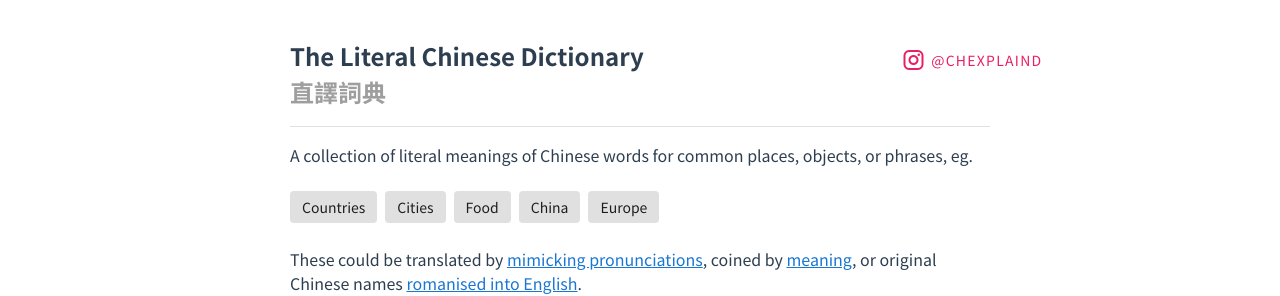
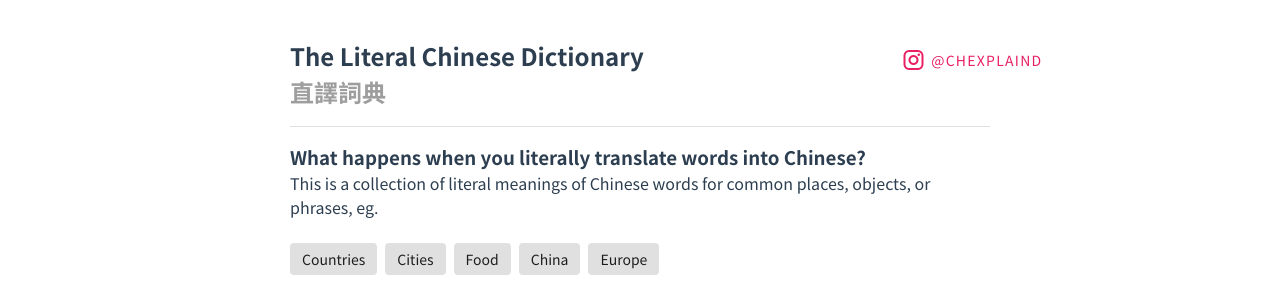
Before and after one commit to chexplaind/chexplaind.github.io, a Vue app: page / in a window 1280 px wide. Shown: the top 296 px of the page. Built offline with nearby package versions, Linux system fonts and the light colour scheme; no server answers.

Commit message:
small headline change

```diff
--- a/public/index.html
+++ b/public/index.html
@@ -12,9 +12,10 @@
 
 <body>
   <noscript>
-    <h2>A collection of literal meanings of Chinese words for common places, objects, or phrases.
+    <h2>What happens when you literally translate words into Chinese?</h2>
+    <p>This dictionary is a collection of literal meanings of Chinese words for common places, objects, or phrases.
       These could be translated by mimicking pronunciations, coined by meaning, or original Chinese names romanised into
-      English. </h2>
+      English. </p>
     <strong>We're sorry but the Literal Chinese Dictionary web app doesn't work properly without JavaScript enabled.
       Please enable it to continue.</strong>
   </noscript>
--- a/src/components/Header.vue
+++ b/src/components/Header.vue
@@ -8,7 +8,8 @@
     </h1>
     <v-divider class="fat-divider" />
     <div class="about-content">
-      <p>A collection of literal meanings of Chinese words for common places, objects, or phrases, eg.</p>
+      <h3>What happens when you literally translate words into Chinese?</h3>
+      <p>This is a collection of literal meanings of Chinese words for common places, objects, or phrases, eg.</p>
       <v-chip-group class="tags-container">
         <router-link :to="{ name: 'tag', params: { tagName: 'countries' }}">
           <v-chip label link>Countries</v-chip>
```
